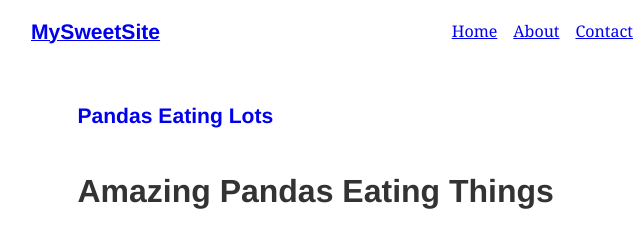
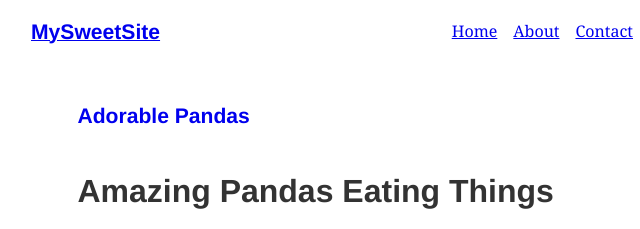
Before and after one commit to MariahAdams/gatsby-sandbox, a Gatsby site: page / in a window 1280 px wide. Shown: the top 229 px of the page, 300-940 px from the left. Built offline with nearby package versions, Linux system fonts and the light colour scheme; Gatsby itself is replaced by a stand-in of ours; some packages are replaced by stand-ins of ours.

Commit message:
adding static query

```diff
--- a/src/components/layout.js
+++ b/src/components/layout.js
@@ -1,6 +1,6 @@
 import React from 'react';
 import { css } from 'react-emotion';
-import { Link } from "gatsby";
+import { Link, StaticQuery, graphql } from "gatsby";
 import { rhythm } from '../utils/typography';
 
 const ListLink = props => (
@@ -23,6 +23,18 @@ export default ({ children }) => (
     </header>
 
     <main>
+    <StaticQuery
+      query={graphql`
+        query {
+          site {
+            siteMetadata {
+              title
+            }
+          }
+        }
+      `
+      }
+      render={data => (
           <div
           className={css`
             margin: 0 auto;
@@ -39,11 +51,13 @@ export default ({ children }) => (
                 font-style: normal;
               `}
             >
-            Pandas Eating Lots
+              {data.site.siteMetadata.title}
             </h3>
           </Link>
           {children}
         </div>
+      )}
+    />
     </main>
 
     <footer>
```
Lines whose indentation alone changed are shown as unchanged.
